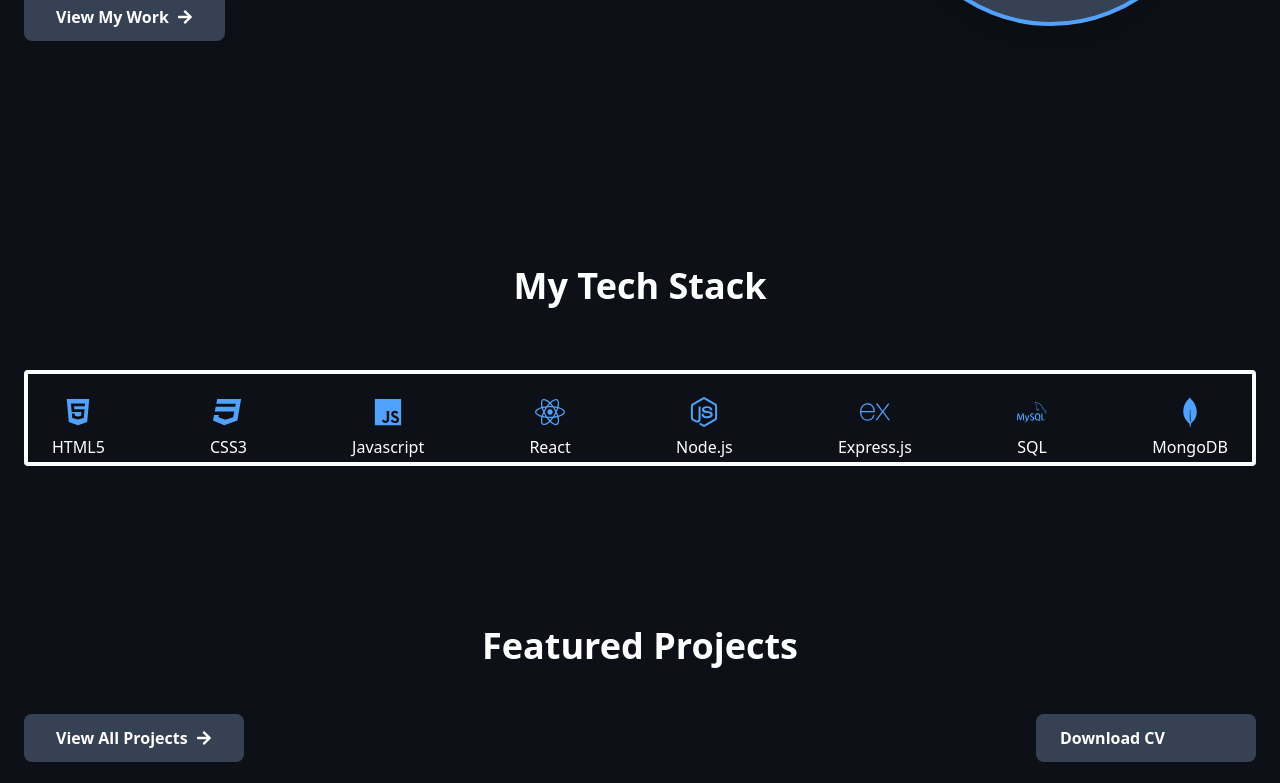
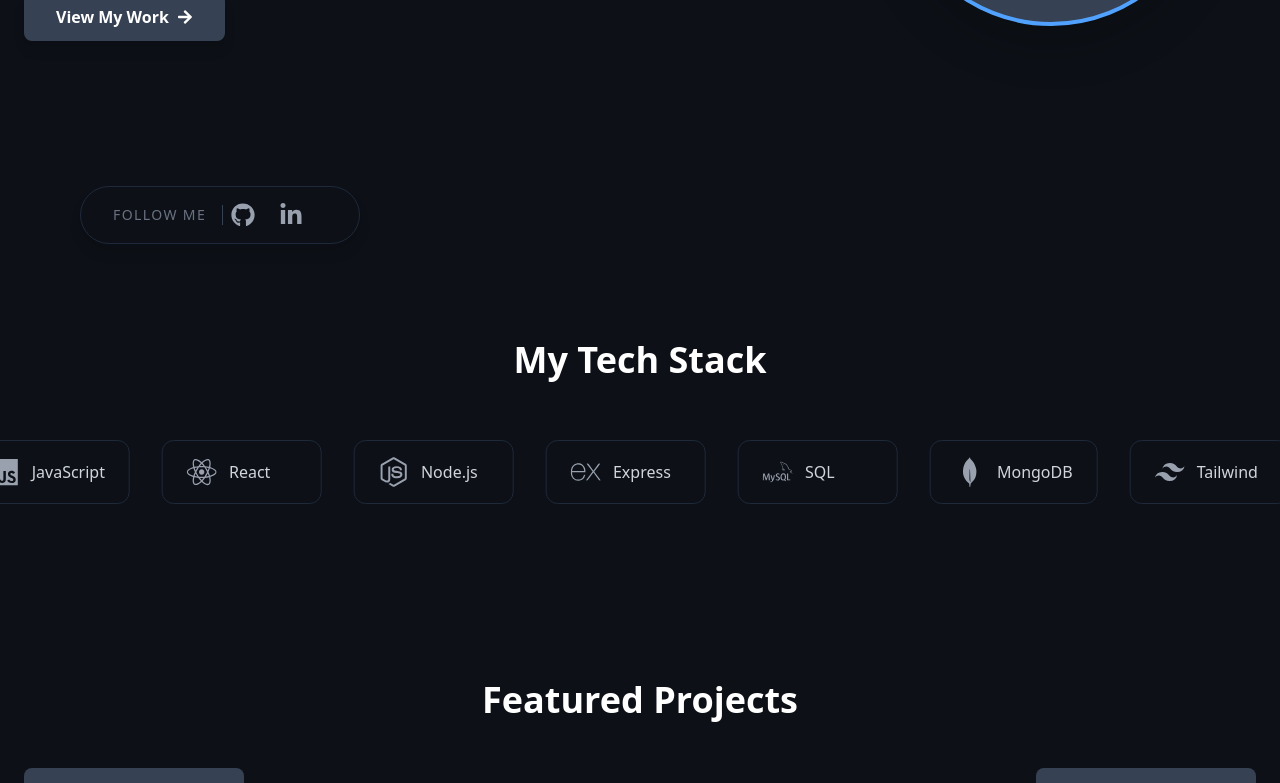
Before and after one commit to Robinbisht394/robinbisht.github.io, a React (Vite) app: page /#/ in a window 1280 px wide. Shown: the part 522-1305 px from the top of the page. Built offline with nearby package versions, Linux system fonts and the light colour scheme.

Commit message:
added socila media and chnaged UI for skills section

```diff
--- /dev/null
+++ b/src/Components/SocialMedia.jsx
@@ -0,0 +1,30 @@
+import { FaGithub, FaLinkedinIn } from "react-icons/fa";
+const SocialLinksWidget = () => {
+  return (
+    <div className="inline-flex items-center space-x-6 bg-secondary-background border border-gray-800 px-8 py-4 rounded-full shadow-lg ml-20">
+      <span className="text-gray-500 font-inter text-sm uppercase tracking-widest mr-2 border-r border-gray-700 pr-4">
+        Follow Me
+      </span>
+
+      <a
+        href="#"
+        className="text-gray-400 hover:text-accent-blue text-2xl transition-all hover:scale-120"
+      >
+        <FaGithub />
+      </a>
+      <a
+        href="#"
+        className="text-gray-400 hover:text-accent-blue text-2xl transition-all hover:scale-120"
+      >
+        <FaLinkedinIn />
+      </a>
+      <a
+        href="#"
+        className="text-gray-400 hover:text-accent-blue text-2xl transition-all hover:scale-120"
+      >
+        {/* <FaXTwitter /> */}
+      </a>
+    </div>
+  );
+};
+export default SocialLinksWidget;
--- /dev/null
+++ b/src/Components/SocialSidebar.jsx
@@ -0,0 +1,49 @@
+import React from "react";
+import { FaLinkedinIn, FaGithub } from "react-icons/fa";
+import { FaXTwitter } from "react-icons/fa6"; // Specific icon for X
+
+const SocialSidebar = () => {
+  const socials = [
+    {
+      id: 1,
+      icon: <FaGithub />,
+      link: "https://github.com/yourusername",
+      label: "GitHub",
+    },
+    {
+      id: 2,
+      icon: <FaLinkedinIn />,
+      link: "https://linkedin.com/in/yourusername",
+      label: "LinkedIn",
+    },
+    {
+      id: 3,
+      icon: <FaXTwitter />,
+      link: "https://x.com/yourusername",
+      label: "X (Twitter)",
+    },
+  ];
+
+  return (
+    <div className="hidden lg:flex flex-col fixed bottom-0 left-10 z-50">
+      <div className="flex flex-col space-y-6 items-center">
+        {socials.map((social) => (
+          <a
+            key={social.id}
+            href={social.link}
+            target="_blank"
+            rel="noopener noreferrer"
+            aria-label={social.label}
+            className="text-gray-400 text-2xl hover:text-accent-blue hover:-translate-y-1 transition-all duration-300 transform hover:shadow-[0_0_15px_rgba(88,166,255,0.4)]"
+          >
+            {social.icon}
+          </a>
+        ))}
+        {/* The "Realistic" Design Touch: The Vertical Line */}
+        <div className="w-[1px] h-32 bg-gray-600 mt-4"></div>
+      </div>
+    </div>
+  );
+};
+
+export default SocialSidebar;
--- /dev/null
+++ b/src/Components/TechMarque.jsx
@@ -0,0 +1,68 @@
+import React from "react";
+import { FaHtml5, FaCss3Alt, FaJs, FaReact, FaNodeJs } from "react-icons/fa";
+import {
+  SiExpress,
+  SiMysql,
+  SiMongodb,
+  SiTailwindcss,
+  SiTypescript,
+} from "react-icons/si";
+
+const SkillCard = ({ Icon, name }) => (
+  <div
+    className="flex items-center space-x-3 bg-secondary-background border border-gray-800 px-6 py-4 rounded-xl
+                  hover:border-accent-blue/50 transition-all duration-300 mx-4 min-w-[160px] group"
+  >
+    <Icon className="text-3xl text-gray-400 group-hover:text-accent-blue transition-colors" />
+    <span className="text-gray-300 group-hover:text-white font-inter font-medium">
+      {name}
+    </span>
+  </div>
+);
+
+const TechMarquee = () => {
+  const skills = [
+    { icon: FaHtml5, name: "HTML5" },
+    { icon: FaCss3Alt, name: "CSS3" },
+    { icon: FaJs, name: "JavaScript" },
+    { icon: FaReact, name: "React" },
+    { icon: FaNodeJs, name: "Node.js" },
+    { icon: SiExpress, name: "Express" },
+    { icon: SiMysql, name: "SQL" },
+    { icon: SiMongodb, name: "MongoDB" },
+    { icon: SiTailwindcss, name: "Tailwind" },
+    { icon: SiTypescript, name: "TypeScript" },
+  ];
+
+  // We double the array to create a seamless infinite loop
+  const doubleSkills = [...skills, ...skills];
+
+  return (
+    <section className="py-24 bg-deep-space-black overflow-hidden">
+      <div className="container mx-auto px-6 mb-12">
+        <div className="flex flex-col items-center">
+          <h3 className="text-4xl font-poppins text-white font-bold mb-2">
+            My Tech Stack
+          </h3>
+          <div className="h-1 w-20 bg-accent-blue rounded-full"></div>
+        </div>
+      </div>
+
+      {/* The Marquee Container */}
+      <div className="relative flex overflow-hidden">
+        {/* Gradient Overlays for realistic fading effect */}
+        <div className="absolute inset-y-0 left-0 w-20 md:w-40 bg-gradient-to-r from-deep-space-black to-transparent z-10"></div>
+        <div className="absolute inset-y-0 right-0 w-20 md:w-40 bg-gradient-to-l from-deep-space-black to-transparent z-10"></div>
+
+        {/* The Animated Track */}
+        <div className="animate-scroll whitespace-nowrap">
+          {doubleSkills.map((skill, index) => (
+            <SkillCard key={index} Icon={skill.icon} name={skill.name} />
+          ))}
+        </div>
+      </div>
+    </section>
+  );
+};
+
+export default TechMarquee;
--- a/src/Pages/Home.jsx
+++ b/src/Pages/Home.jsx
@@ -12,13 +12,14 @@ import { Link, Navigate } from "react-router-dom";
 import SkillCard from "../Components/SkillCard";
 import profile from "../assets/profile.jpg";
 import { useNavigate } from "react-router-dom";
-
+import TechMarquee from "../Components/TechMarque";
+// import SocialSidebar from "../Components/SocialSidebar";
+import SocialLinksWidget from "../Components/SocialMedia";
 const Home = () => {
   const navigate = useNavigate();
   const downloadResume = () => {
     navigate("/about");
   };
-
 
   return (
     <div className="bg-deep-space-black min-h-screen">
@@ -63,9 +64,9 @@ const Home = () => {
           </div>
         </div>
       </section>
-
+      <SocialLinksWidget />
       {/* 2. Skills & Expertise Section */}
-      <section className="py-20 bg-secondary-background">
+      {/* <section className="py-20 bg-secondary-background">
         <div className="container mx-auto px-6">
           <h3 className="text-4xl font-poppins text-white text-center mb-16 font-bold">
             My Tech Stack
@@ -81,7 +82,8 @@ const Home = () => {
             <SkillCard Icon={SiMongodb} name="MongoDB" />{" "}
           </div>
         </div>
-      </section>
+      </section> */}
+      <TechMarquee />
 
       {/* 3. Featured Projects Snippet - Placeholder for brevity */}
       <section className="py-20 bg-deep-space-black">
--- a/src/index.css
+++ b/src/index.css
@@ -37,3 +37,22 @@
 ::-webkit-scrollbar {
   scroll-snap-type: none;
 }
+
+@keyframes scroll {
+  0% {
+    transform: translateX(0);
+  }
+  100% {
+    transform: translateX(-50%);
+  } /* Scrolls halfway through the doubled list */
+}
+
+.animate-scroll {
+  display: flex;
+  width: max-content;
+  animation: scroll 25s linear infinite;
+}
+
+.animate-scroll:hover {
+  animation-play-state: paused; /* Pauses when user hovers to look at a skill */
+}
```
